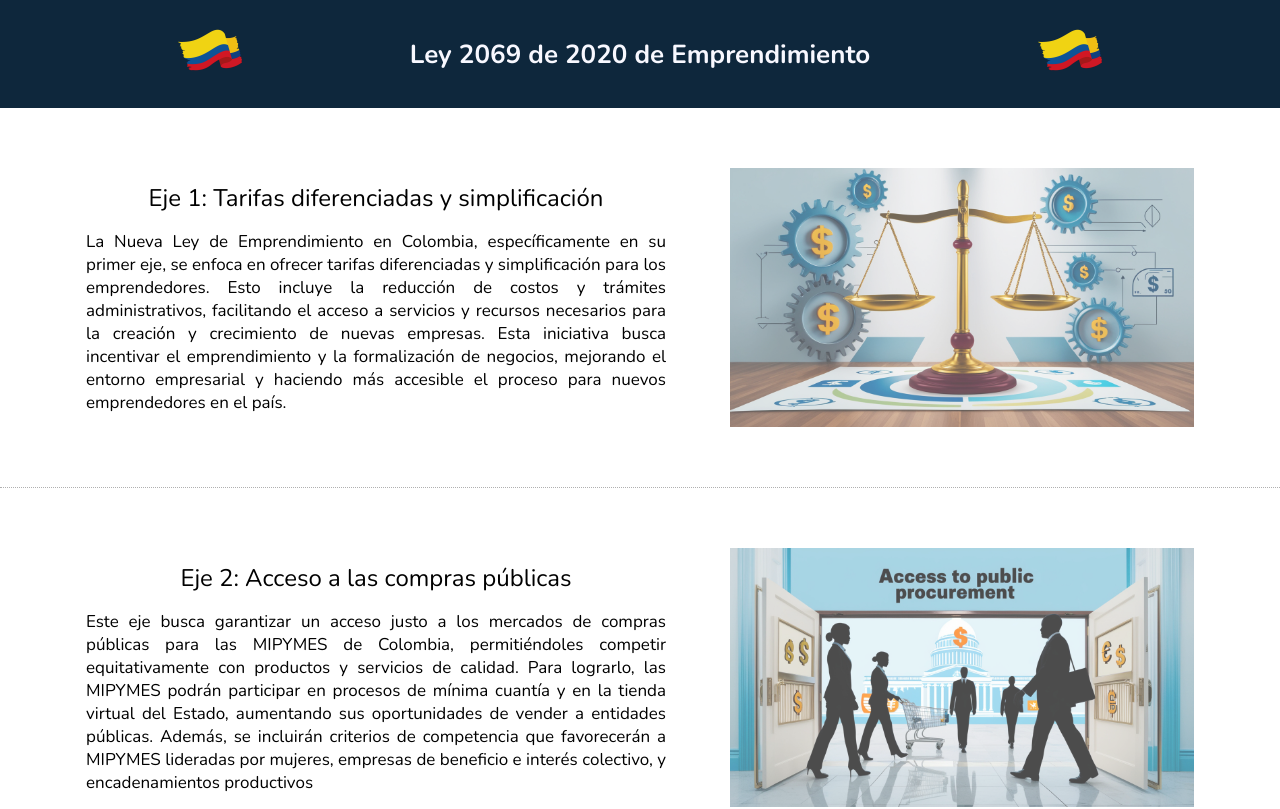
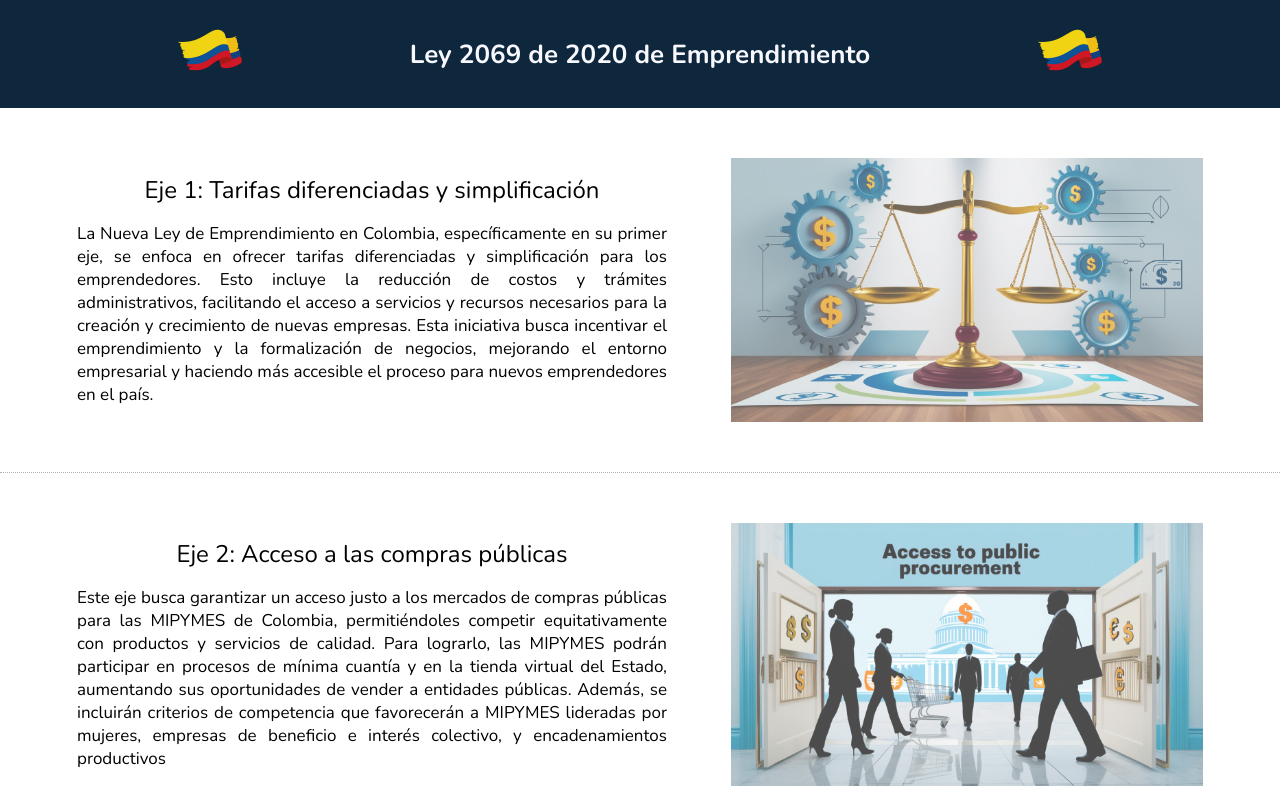
Before and after one commit to Maketa88/Enprenderismo, a React (Vite) app: page / in a window 1280 px wide. Shown: the top 809 px of the page. Built offline with nearby package versions, Linux system fonts and the light colour scheme.

Commit message:
Update vision.css

```diff
--- a/src/Layouts/Company/vision.css
+++ b/src/Layouts/Company/vision.css
@@ -18,7 +18,7 @@
   justify-content: center;
   text-align: justify;
   flex-wrap: wrap;
-  padding: 60px;
+  padding: 50px;
   gap: 4rem;
   border-bottom: 1px dotted #b0b0b0;
   align-items: center;
```
